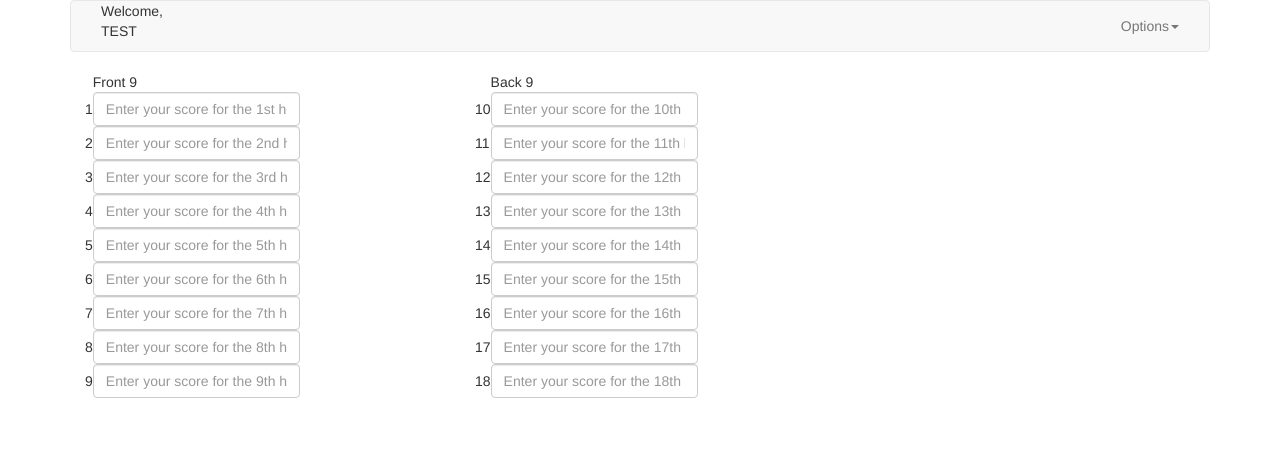
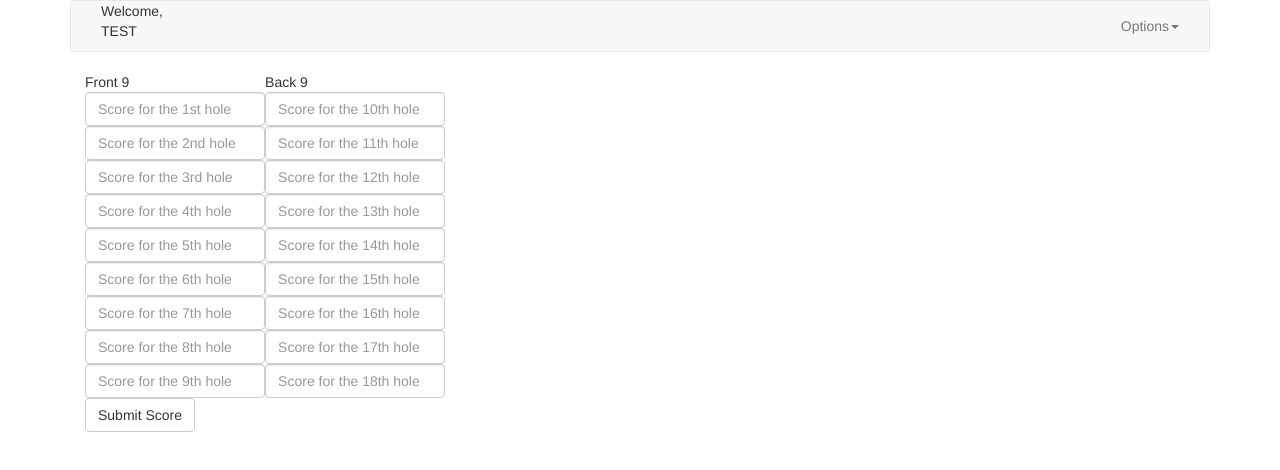
Before and after one commit to darraghmonaghan/project1, a plain HTML site: page views/newscore.html in a window 1280 px wide. Drawn offline with nearby package versions, Linux system fonts and the light colour scheme.

Commit message:
working new score submission - updated CSS, HTML, along with new structure for public/javascript files

```diff
--- a/public/javascript/app.js
+++ b/public/javascript/profile.js
@@ -24,6 +24,10 @@ function scoreTemplating(user) {
       });
 }
 
+
+// ON PAGE READY, EXECUTE //
+
+
 $(function() {
 
   getUserData()
--- a/views/newscore.html
+++ b/views/newscore.html
@@ -9,7 +9,7 @@
         <script src="/vendor/underscore/underscore-min.js"></script>
         <script src="/vendor/bootstrap/dist/js/bootstrap.min.js"></script>
         <link rel="stylesheet" href="/vendor/bootstrap/dist/css/bootstrap.min.css">
-        <script src="/static/javascript/app.js"></script>
+        <script src="/static/javascript/newscore.js"></script>
 
     </head>
     <body>
@@ -42,103 +42,63 @@
 
 					<div class="container">
 				    <!--Row with three equal columns-->
+
+
+				    <form method='post' action='/newscore' id="new-score">
 					    <div class="row">
 					        <div class="col-md-4">
 					        	<table>
 								<thead>
 									<tr>
-									    <td></td>
 									    <td>Front 9</td>
+									    <td>Back 9</td>
 									</tr>
 								</thead>
 								<tbody>
 									<tr>
-									    <td>1</td>
-									    <td><input type="text" class="form-control" placeholder="Enter your score for the 1st hole" aria-describedby="sizing-addon2"></td>
+									    <td><input type="text" name='games[hole1]' class="form-control" placeholder="Score for the 1st hole" aria-describedby="sizing-addon2"></td>
+									    <td><input type="text" name='games[hole10]' class="form-control" placeholder="Score for the 10th hole" aria-describedby="sizing-addon2"></td>
 									</tr>
 									<tr>
-									    <td>2</td>
-									    <td><input type="text" class="form-control" placeholder="Enter your score for the 2nd hole" aria-describedby="sizing-addon2"></td>
+									    <td><input type="text" name='games[hole2]' class="form-control" placeholder="Score for the 2nd hole" aria-describedby="sizing-addon2"></td>
+									    <td><input type="text" name='games[hole11]' class="form-control" placeholder="Score for the 11th hole" aria-describedby="sizing-addon2"></td>
 									</tr>
 									<tr>
-									    <td>3</td>
-									    <td><input type="text" class="form-control" placeholder="Enter your score for the 3rd hole" aria-describedby="sizing-addon2"></td>
+									    <td><input type="text" name='games[hole3]' class="form-control" placeholder="Score for the 3rd hole" aria-describedby="sizing-addon2"></td>
+									    <td><input type="text" name='games[hole12]' class="form-control" placeholder="Score for the 12th hole" aria-describedby="sizing-addon2"></td>
 									</tr>
 									<tr>
-									    <td>4</td>
-									    <td><input type="text" class="form-control" placeholder="Enter your score for the 4th hole" aria-describedby="sizing-addon2"></td>
+									    <td><input type="text" name='games[hole4]' class="form-control" placeholder="Score for the 4th hole" aria-describedby="sizing-addon2"></td>
+									    <td><input type="text" name='games[hole13]' class="form-control" placeholder="Score for the 13th hole" aria-describedby="sizing-addon2"></td>
 									</tr>
 									<tr>
-									    <td>5</td>
-									    <td><input type="text" class="form-control" placeholder="Enter your score for the 5th hole" aria-describedby="sizing-addon2"></td>
+									    <td><input type="text" name='games[hole5]' class="form-control" placeholder="Score for the 5th hole" aria-describedby="sizing-addon2"></td>
+									    <td><input type="text" name='games[hole14]' class="form-control" placeholder="Score for the 14th hole" aria-describedby="sizing-addon2"></td>
 									</tr>
 									<tr>
-									    <td>6</td>
-									    <td><input type="text" class="form-control" placeholder="Enter your score for the 6th hole" aria-describedby="sizing-addon2"></td>
+									    <td><input type="text" name='games[hole6]' class="form-control" placeholder="Score for the 6th hole" aria-describedby="sizing-addon2"></td>
+									    <td><input type="text" name='games[hole15]' class="form-control" placeholder="Score for the 15th hole" aria-describedby="sizing-addon2"></td>
 									</tr>
 									<tr>
-									    <td>7</td>
-									    <td><input type="text" class="form-control" placeholder="Enter your score for the 7th hole" aria-describedby="sizing-addon2"></td>
+									    <td><input type="text" name='games[hole7]' class="form-control" placeholder="Score for the 7th hole" aria-describedby="sizing-addon2"></td>
+									    <td><input type="text" name='games[hole16]' class="form-control" placeholder="Score for the 16th hole" aria-describedby="sizing-addon2"></td>
 									</tr>
 									<tr>
-									    <td>8</td>
-									    <td><input type="text" class="form-control" placeholder="Enter your score for the 8th hole" aria-describedby="sizing-addon2"></td>
+									    <td><input type="text" name='games[hole8]' class="form-control" placeholder="Score for the 8th hole" aria-describedby="sizing-addon2"></td>
+									    <td><input type="text" name='games[hole17]' class="form-control" placeholder="Score for the 17th hole" aria-describedby="sizing-addon2"></td>
 									</tr>
 									<tr>
-									    <td>9</td>
-									    <td><input type="text" class="form-control" placeholder="Enter your score for the 9th hole" aria-describedby="sizing-addon2"></td>
+									    <td><input type="text" name='games[hole9]' class="form-control" placeholder="Score for the 9th hole" aria-describedby="sizing-addon2"></td>
+									    <td><input type="text" name='games[hole18]' class="form-control" placeholder="Score for the 18th hole" aria-describedby="sizing-addon2"></td>
 									</tr>
 								</tbody>
 								</table>
+								<button class="btn btn-default">Submit Score</button>
 					        </div>
-				        <div class="col-md-4">
-				        	<table>
-							<thead>
-								<tr>
-								    <td></td>
-								    <td>Back 9</td>
-								</tr>
-							</thead>
-							<tbody>
-								<tr>
-								    <td>10</td>
-								    <td><input type="text" class="form-control" placeholder="Enter your score for the 10th hole" aria-describedby="sizing-addon2"></td>
-								</tr>
-								<tr>
-								    <td>11</td>
-								    <td><input type="text" class="form-control" placeholder="Enter your score for the 11th hole" aria-describedby="sizing-addon2"></td>
-								</tr>
-								<tr>
-								    <td>12</td>
-								    <td><input type="text" class="form-control" placeholder="Enter your score for the 12th hole" aria-describedby="sizing-addon2"></td>
-								</tr>
-								<tr>
-								    <td>13</td>
-								    <td><input type="text" class="form-control" placeholder="Enter your score for the 13th hole" aria-describedby="sizing-addon2"></td>
-								</tr>
-								<tr>
-								    <td>14</td>
-								    <td><input type="text" class="form-control" placeholder="Enter your score for the 14th hole" aria-describedby="sizing-addon2"></td>
-								</tr>
-								<tr>
-								    <td>15</td>
-								    <td><input type="text" class="form-control" placeholder="Enter your score for the 15th hole" aria-describedby="sizing-addon2"></td>
-								</tr>
-								<tr>
-								    <td>16</td>
-								    <td><input type="text" class="form-control" placeholder="Enter your score for the 16th hole" aria-describedby="sizing-addon2"></td>
-								</tr>
-								<tr>
-								    <td>17</td>
-								    <td><input type="text" class="form-control" placeholder="Enter your score for the 17th hole" aria-describedby="sizing-addon2"></td>
-								</tr>
-								<tr>
-								    <td>18</td>
-								    <td><input type="text" class="form-control" placeholder="Enter your score for the 18th hole" aria-describedby="sizing-addon2"></td>
-								</tr>
-							</tbody>
-							</table>
 				        </div>
+				    </form>
+
+
 				    </div>
 		</div>
     </body>
```
Also changed, not shown: index.js (+38 -6 lines), public/javascript/newscore.js (added, +26 -0 lines), views/profile.html (+1 -1 lines).
